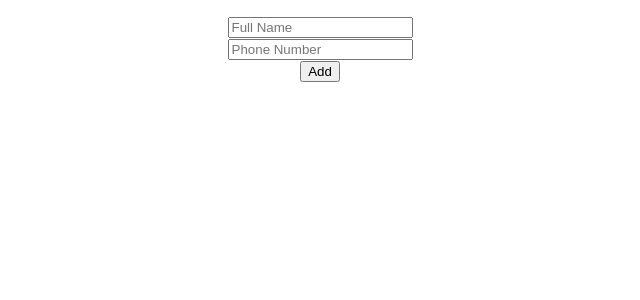
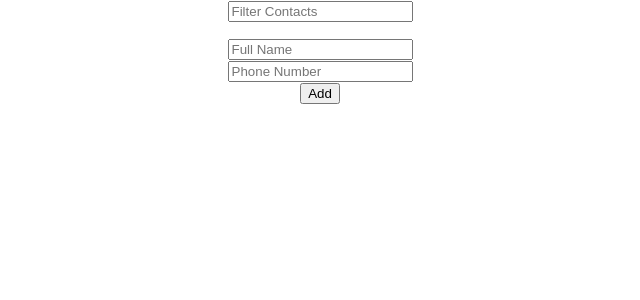
Before and after one commit to yeliz2020/Contact, a React (Create React App) app: page / in a window 1280 px wide. Shown: the top 300 px of the page, without its empty margins (320-960 px from the left). Built offline with nearby package versions, Linux system fonts and the light colour scheme.

Commit message:
add filter

```diff
--- a/src/components/Contacts/List/index.js
+++ b/src/components/Contacts/List/index.js
@@ -1,10 +1,24 @@
-import React from "react";
+import { useState } from "react";
 
 function List({ contacts }) {
+  const [filterText, setfilterText] = useState("");
+
+  const filtered = contacts.filter((item) => {
+    return Object.keys(item).some((key) =>
+      item[key].toString().toLowerCase().includes(filterText.toLowerCase())
+    );
+  });
+
   return (
     <div>
+      <input
+        placeholder="Filter Contacts"
+        value={filterText}
+        onChange={(e) => setfilterText(e.target.value)}
+      />
+
       <ul>
-        {contacts.map((contact, i) => (
+        {filtered.map((contact, i) => (
           <li key={i}>{contact.fullname}</li>
         ))}
       </ul>
```
